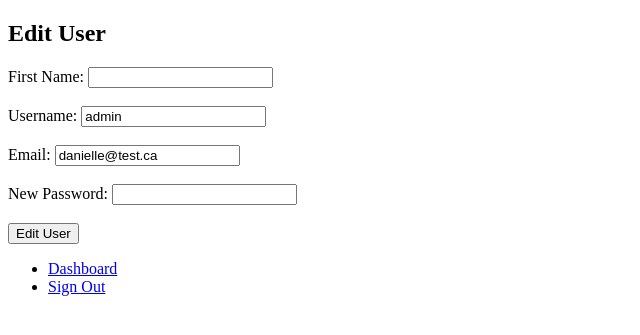
After one commit to daniellebutters37/movie_review, a PHP site: page /admin/admin_edituser.php in a window 1280 px wide. The commit adds this page. Shown: the top 335 px of the page, without its empty margins (0-640 px from the left). Run offline with PHP 8.4, Linux system fonts and the light colour scheme; a user stored in the database is signed in; data comes from the database, SQL or seed files in the repository.

Commit message:
edit user

```diff
--- /dev/null
+++ b/admin/admin_edituser.php
@@ -0,0 +1,75 @@
+<?php
+require_once('scripts/config.php');
+
+confirm_logged_in();
+$id = $_SESSION['user_id'];
+
+$tbl ='tbl_user';
+$col = 'user_id';
+
+if(isset($_POST['submit'])){
+    $fname = trim($_POST['fname']);
+    $username = trim($_POST['username']);
+    $password = trim($_POST['password']);
+    $email = trim($_POST['email']);
+
+    //validation
+    if(empty($username) || empty($password) || empty($email)){
+        $message = 'Please fill the required fields';
+    }else{
+        $message = editUser($id, $fname, $username, $password, $email);
+    }
+}
+//TO DO Pull all user columns form tbl_user where user_id = $id
+
+$found_user_set = getSingle($tbl, $col, $id);
+
+if(is_string($found_user_set)){
+    $message = 'Failed to get user info!';
+}
+
+?>
+
+<!DOCTYPE html>
+<html>
+<head>
+    <meta charset="utf-8">
+    <meta http-equiv="X-UA-Compatible" content="IE=edge">
+    <title>Edit User</title>
+    <meta name="viewport" content="width=device-width, initial-scale=1">
+    <link rel="stylesheet" type="text/css" media="screen" href="../css/main.css">
+
+</head>
+<body>
+    <?php if(!empty($message)):?>
+        <p><?php echo $message;?></p>
+    <?php endif;?>
+<h2>Edit User</h2>
+<?php if($found_user = $found_user_set->fetch(PDO::FETCH_ASSOC)):?>
+<form action="admin_edituser.php" method="post">
+    <label for="first-name">First Name:</label>
+    <input type="text" id="first-name" name="fname" value="<?php echo $found_user['user_fname'];?>"><br><br>
+
+    <label for="username">Username:</label>
+    <input type="text" id="username" name="username" value="<?php echo $found_user['user_name'];?>"><br><br>
+
+    <label for="email">Email:</label>
+    <input type="email" id="email" name="email" value="<?php echo $found_user['user_email'];?>"><br><br>
+
+    <label for="email">New Password:</label>
+    <input type="text" id="password" name="password" value=""><br><br>
+
+    <button type="submit" name="submit">Edit User</button>
+</form>
+<?php endif; ?>
+
+<nav>
+    <ul>
+        <li><a href="index.php">Dashboard</a></li>
+        <li><a href="scripts/caller.php?caller_id=logout">Sign Out</a></li>
+    </ul>
+</nav>
+
+<script src="main.js"></script>
+</body>
+</html>
--- a/admin/index.php
+++ b/admin/index.php
@@ -24,7 +24,8 @@ confirm_logged_in();
             date_default_timezone_set("America/Toronto");
             echo date('m/d/Y h:i:s', $_SESSION['user_table']['last_visit']);
         } else {
-            echo "Congrats, First Login!";
+            $_SESSION['user_table']['last_visit'] = time();
+            redirect_to('admin_edituser.php');
         }
         ?>
     </p>
@@ -52,7 +53,7 @@ confirm_logged_in();
     <nav>
         <ul>
             <li><a href="admin_createuser.php">Create User</a></li>
-            <li><a href="#">Edit User</a></li>
+            <li><a href="admin_edituser.php">Edit User</a></li>
             <li><a href="#">Delete User</a></li>
             <li><a href="scripts/caller.php?caller_id=logout">Sign Out</a></li>
         </ul>
--- a/admin/scripts/login.php
+++ b/admin/scripts/login.php
@@ -26,14 +26,20 @@ function login($username, $password, $ip){
            //Check if password matches username
             $get_user_query = 'SELECT * FROM tbl_user WHERE user_name = :username AND user_pass = :password';
             $get_user_set = $pdo->prepare($get_user_query);
-
             $get_user_set->execute(
                 array(
                     ':username' => $username,
-                    ':password' => $password
+                    // encrypt password from actual password
+                    ':password' => md5($password)
                 )
             );
+
             while($found_user = $get_user_set->fetch(PDO::FETCH_ASSOC)){
+                //take the current time - the time the user was created ... if greater than 3 days, fail to login
+                if((time() - $found_user['user_time_created']) > 3 * 24 * 60 * 60 && $found_user['last_visit'] == null){
+                    return 'Account Suspened';
+                }
+
                 $id = $found_user['user_id'];
                 $_SESSION['user_id'] = $id;
                 $_SESSION['user_name'] = $found_user['user_name'];
@@ -42,7 +48,7 @@ function login($username, $password, $ip){
                 //update user login IP
                 //user_ip colum within tbl_user table
                 //Don't for get binding
-                $update_ip_query = 'UPDATE `tbl_user` SET `user_ip` = :user_ip WHERE `tbl_user`.`user_id` = :user_id';
+                $update_ip_query = 'UPDATE `tbl_user` SET `user_ip` = :user_ip, `last_visit` = '.time().' , `account_lockout` = 0 WHERE `tbl_user`.`user_id` = :user_id';
                 $update_ip_set = $pdo->prepare($update_ip_query);
                 $update_ip_set->execute(
                     array(
--- a/admin/scripts/user.php
+++ b/admin/scripts/user.php
@@ -1,5 +1,5 @@
 <?php
-    function createUser($fname, $username, $password, $email) {
+    function createUser($fname, $username, $email) {
         include('connect.php');
 
         //TODO: the following query will create a new row in tbl_user table
@@ -23,24 +23,75 @@
             return 'user already exists!';
         }
 
-        $create_user_query = 'INSERT INTO `tbl_user`(`user_fname`, `user_name`, `user_pass`, `user_email`)';
-        $create_user_query .= ' VALUES (:user_fname, :user_name, :user_pass, :user_email)';
+        //give random password that is 10 characters long based on set group of characters
+        function randomAssignedPassword($length = 10) {
+            $characters = '0123456789abcdefghijklmnopqrstuvwxyzABCDEFGHIJKLMNOPQRSTUVWXYZ';
+            $charactersLength = strlen($characters);
+            $assignedPassword = '';
+            for ($i = 0; $i < $length; $i++) {
+                $assignedPassword .= $characters[rand(0, $charactersLength - 1)];
+            }
+            return $assignedPassword;
+        }
+
+        //place assigned password into table and have it enrypted
+        $password = randomAssignedPassword();
+        $create_user_query = 'INSERT INTO `tbl_user`(`user_fname`, `user_name`, `user_pass`, `user_email`, `user_time_created`) VALUES (:user_fname, :user_name, :user_pass, :user_email, '.time().')';
         $create_user_set = $pdo->prepare($create_user_query);
         $create_user_set->execute(
             array(
                 ':user_fname' => $fname,
                 ':user_name' => $username,
-                ':user_pass' => $password,
+                ':user_pass' => md5($password),
                 ':user_email' => $email
             )
         );
+        // check password (not encrypted) test to make sure its the correct password by logging in again
+        // echo($password); die();
 
-        if($create_user_set->rowCount()){
-            redirect_to('index.php');
+        //send email of un-encrypted password
+        if($create_user_set->rowCount() > 0){
+
+        $homepage = (isset($_SERVER['HTTPS']) && $_SERVER['HTTPS'] != 'off' ? 'https' : 'http')."://".$_SERVER['SERVER_NAME'];
+
+        $headers = "From: donotreply@movie.com";
+        $emailSubject = "Movie Account Setup";
+        $emailBody = "Thanks for setting up your new account!".
+        "\nUsername Created: $username. Temporary Password: $password. Click Here to Login Now: $homepage";
+
+        mail($headers, $email_subject, $emailBody);
+        // redirect_to('index.php');
+        echo 'Password Has been sent to email, '.$password;
+
         }else{
-            $message = 'user already exist!';
+            $message = 'User already exist!';
             return $message;
         }
     }
 
+
+    function editUser($id, $fname, $username, $password, $email){
+
+        include('connect.php');
+        $update_user_query = 'UPDATE `tbl_user` SET `user_fname` = :fname,  `user_name` = :uname,  `user_email` = :email,  `user_pass` = :pass WHERE `user_id` = :id';
+
+        $update_user_set = $pdo->prepare($update_user_query);
+        $update_user_set->execute(
+            array(
+                ':fname' => $fname,
+                ':uname' => $username,
+                ':email' => $email,
+                ':pass' => md5($password),
+                ':id' => $id
+            )
+        );
+
+
+        if($update_user_set->rowCount() > 0 ){
+            return 'Your information has been changed';
+        } else {
+            return ' Something has gone wrong! We were unable to make changes';
+        }
+    }
+
 ?>
```
Also changed, not shown: admin/admin_createuser.php (+2 -6 lines).
